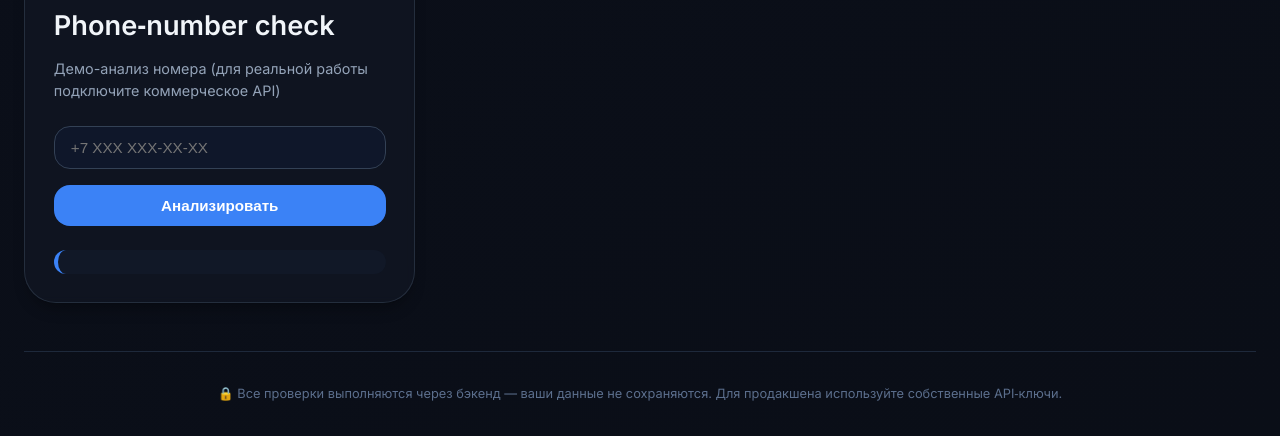
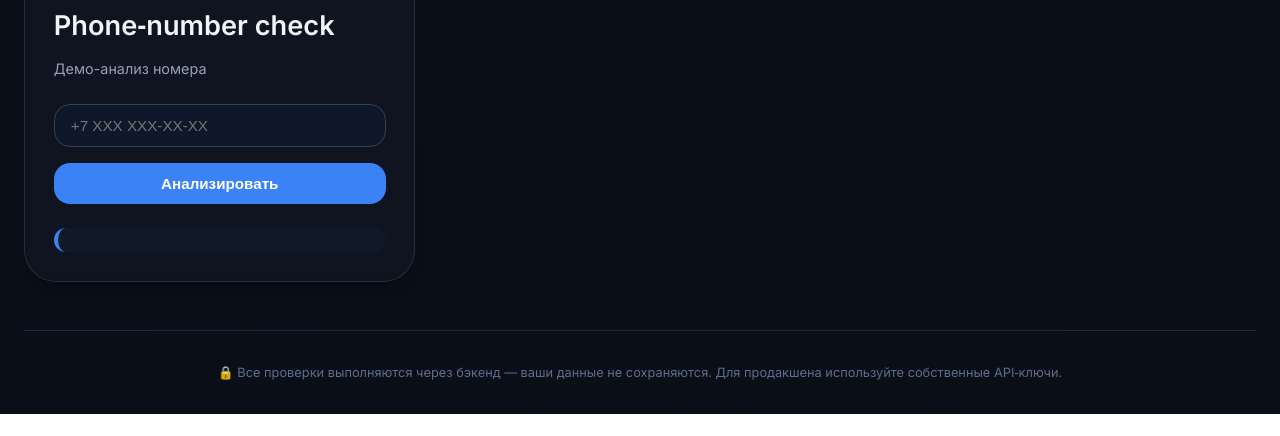
Before and after one commit to Shuskskl/boktunov-osint, a website: page public/index.html in a window 1280 px wide. Shown: the part 719-1155 px from the top of the page. After the commit the page ends 1133 px from the top, so only its background shows below. Drawn offline with Linux system fonts and the light colour scheme.

Commit message:
index.html

```diff
--- a/public/index.html
+++ b/public/index.html
@@ -49,7 +49,7 @@
       <div class="card">
         <div class="card-icon">📱</div>
         <h2>Phone‑number check</h2>
-        <p>Демо-анализ номера (для реальной работы подключите коммерческое API)</p>
+        <p>Демо-анализ номера </p>
         <input type="tel" id="phoneInput" placeholder="+7 XXX XXX-XX-XX">
         <button id="checkPhoneBtn">Анализировать</button>
         <div class="result" id="phoneResult"></div>
```
